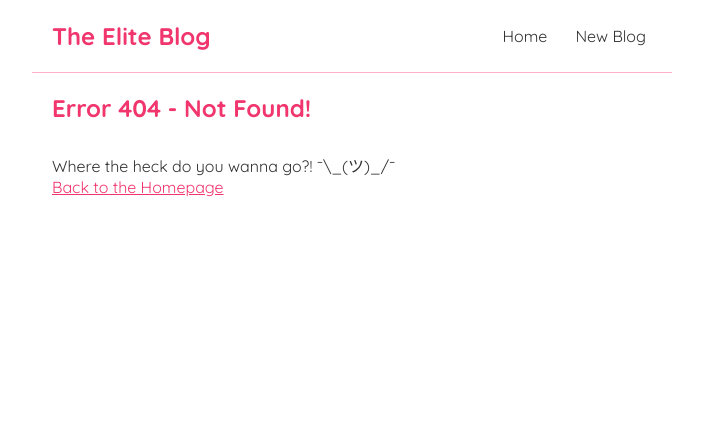
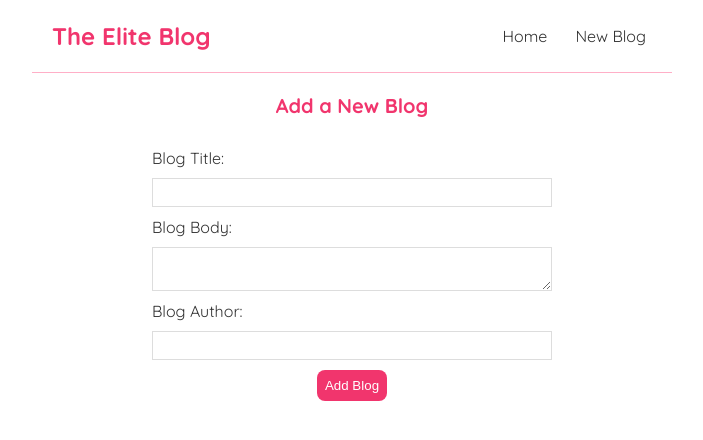
Before and after one commit to Jaivrat12/elite-blog, a React (Create React App) app: page /elite-blog/create in a window 1280 px wide. Before the commit this address had no page. Shown: the top 440 px of the page, without its empty margins (288-991 px from the left). Built offline with nearby package versions, Linux system fonts and the light colour scheme.

Commit message:
update routes

```diff
--- a/package.json
+++ b/package.json
@@ -2,6 +2,7 @@
   "name": "elite-blog",
   "version": "0.1.0",
   "private": true,
+  "homepage": "https://Jaivrat12.github.io/elite-blog",
   "dependencies": {
     "@testing-library/jest-dom": "^5.12.0",
     "@testing-library/react": "^11.2.7",
--- a/src/App.js
+++ b/src/App.js
@@ -17,15 +17,15 @@ function App() {
 
 					<Switch>
 
-						<Route exact path="/">
+						<Route exact path="/elite-blog/">
 							<Home />
 						</Route>
 
-						<Route path="/create">
+						<Route path="/elite-blog/create">
 							<Create />
 						</Route>
 
-						<Route path="/blogs/:id">
+						<Route path="/elite-blog/blogs/:id">
 							<BlogDetails />
 						</Route>
 
--- a/src/Components/Navbar.js
+++ b/src/Components/Navbar.js
@@ -9,8 +9,8 @@ const Navbar = () => {
             <h1>The Elite Blog</h1>
 
             <div className="links">
-                <Link to="/">Home</Link>
-                <Link to="/create">New Blog</Link>
+                <Link to="elite-blog/">Home</Link>
+                <Link to="elite-blog/create">New Blog</Link>
             </div>
 
         </nav>
```
